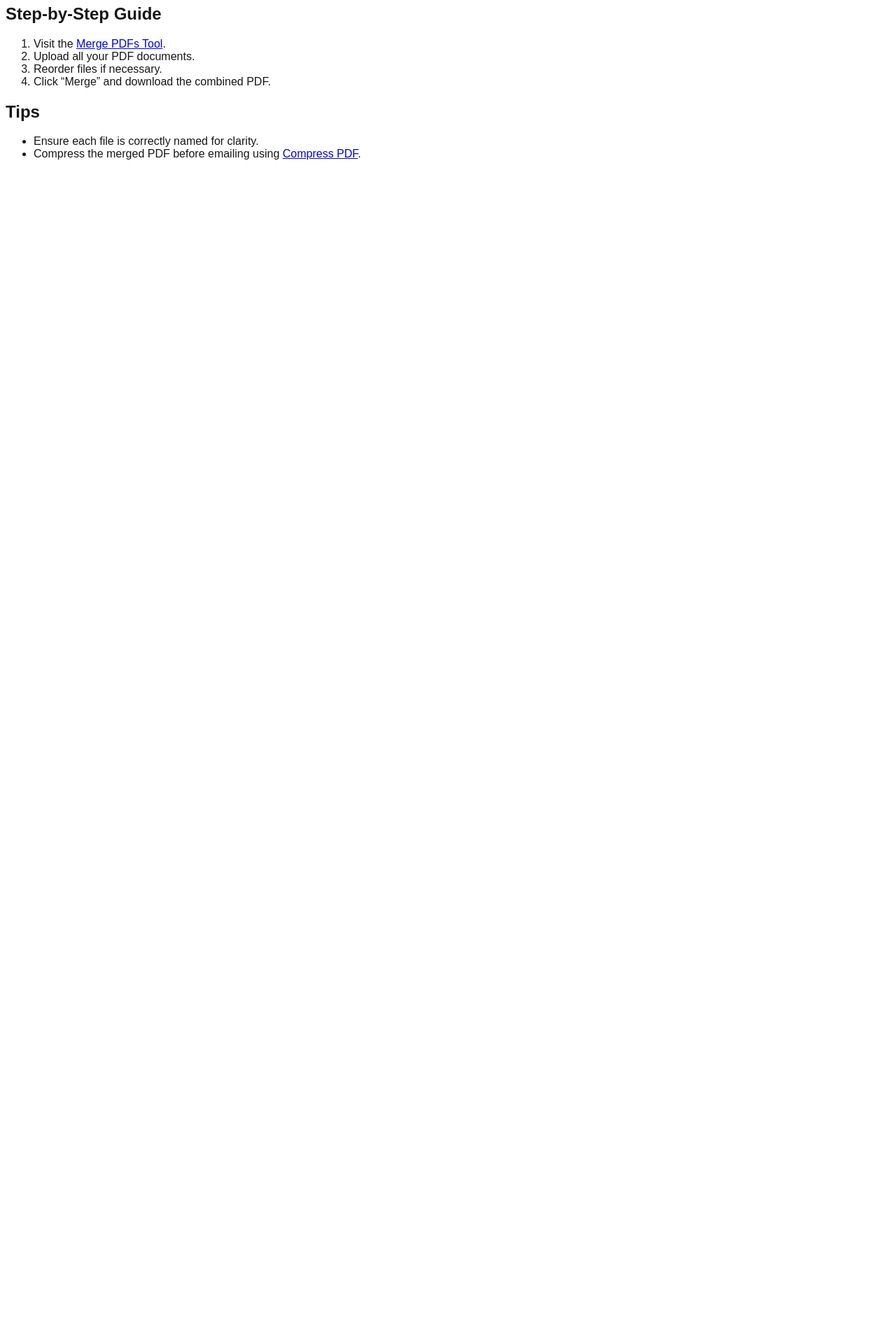
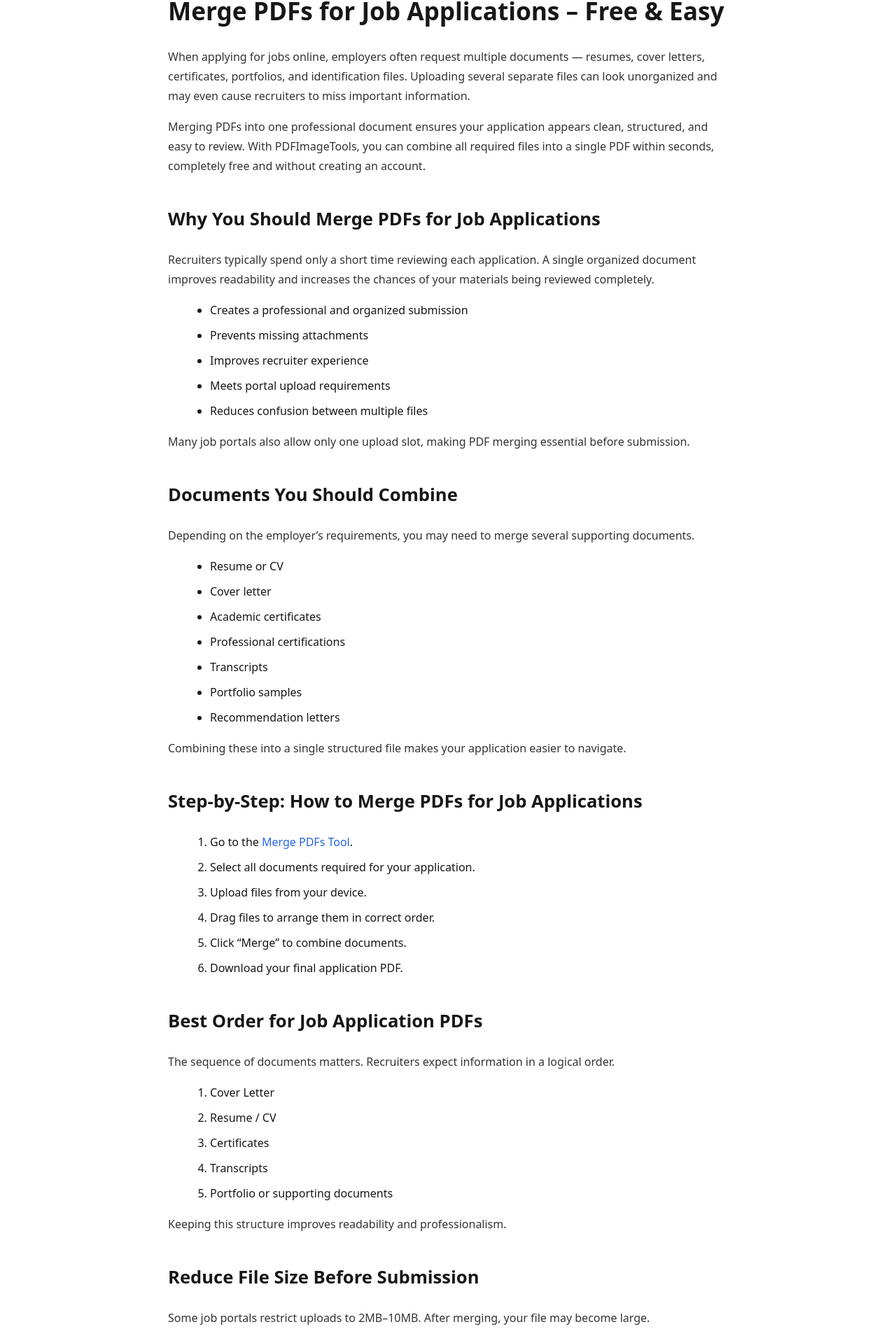
Before and after one commit to Leadmind-Developer/pdfimagetools-vercel, a Next.js app: page /blog/merge-pdfs-job-applications in a window 1280 px wide. Shown: the part 100-2019 px from the top of the page at 70% size. Before the commit the page ends 800 px from the top, so only its background shows below. Built offline with nearby package versions, Linux system fonts and the light colour scheme; no server answers.

Commit message:
Update page.tsx

```diff
--- a/src/app/blog/merge-pdfs-job-applications/page.tsx
+++ b/src/app/blog/merge-pdfs-job-applications/page.tsx
@@ -3,47 +3,339 @@ import Link from "next/link";
 
 export const metadata = {
   title: "Merge PDFs for Job Applications – Free & Easy | PDFImageTools",
-  description: "Learn how to merge multiple PDFs for job applications using free online tools. Combine resumes, certificates, and documents seamlessly.",
+  description:
+    "Learn how to merge multiple PDFs for job applications using free online tools. Combine resumes, certificates, and documents seamlessly.",
 };
 
 export default function MergeJobApplications() {
   const faq = [
-    { "@type":"Question", name:"Can I merge multiple job documents?", acceptedAnswer:{ "@type":"Answer", text:"Yes, PDFImageTools allows merging resumes, certificates, and other PDFs into one file." } },
-    { "@type":"Question", name:"Is it free?", acceptedAnswer:{ "@type":"Answer", text:"Yes, merging PDFs is completely free with no signup required." } }
+    {
+      "@type": "Question",
+      name: "Can I merge multiple job documents?",
+      acceptedAnswer: {
+        "@type": "Answer",
+        text:
+          "Yes, PDFImageTools allows merging resumes, certificates, and other PDFs into one file.",
+      },
+    },
+    {
+      "@type": "Question",
+      name: "Is it free?",
+      acceptedAnswer: {
+        "@type": "Answer",
+        text:
+          "Yes, merging PDFs is completely free with no signup required.",
+      },
+    },
+    {
+      "@type": "Question",
+      name: "What documents should be merged for job applications?",
+      acceptedAnswer: {
+        "@type": "Answer",
+        text:
+          "Common documents include resumes, cover letters, certificates, transcripts, portfolios, and identification documents requested by employers.",
+      },
+    },
+    {
+      "@type": "Question",
+      name: "Will merging reduce file quality?",
+      acceptedAnswer: {
+        "@type": "Answer",
+        text:
+          "No, merging PDFs keeps the original quality intact. You can compress afterward if file size needs reduction.",
+      },
+    },
   ];
 
   return (
     <>
-      <article className="max-w-4xl mx-auto px-4 py-12 leading-relaxed">
+      <article className="article">
 
-        <script type="application/ld+json" dangerouslySetInnerHTML={{ __html: JSON.stringify({
-          "@context":"https://schema.org","@type":"BreadcrumbList","itemListElement":[
-            { "@type":"ListItem", position:1, name:"Home", item:"https://pdfimagetools.app" },
-            { "@type":"ListItem", position:2, name:"Blog", item:"https://pdfimagetools.app/blog" },
-            { "@type":"ListItem", position:3, name:"Merge PDFs for Job Applications", item:"https://pdfimagetools.app/blog/merge-pdfs-job-applications" },
-          ]
-        })}} />
+        {/* Breadcrumb Schema */}
+        <script
+          type="application/ld+json"
+          dangerouslySetInnerHTML={{
+            __html: JSON.stringify({
+              "@context": "https://schema.org",
+              "@type": "BreadcrumbList",
+              itemListElement: [
+                {
+                  "@type": "ListItem",
+                  position: 1,
+                  name: "Home",
+                  item: "https://pdfimagetools.app",
+                },
+                {
+                  "@type": "ListItem",
+                  position: 2,
+                  name: "Blog",
+                  item: "https://pdfimagetools.app/blog",
+                },
+                {
+                  "@type": "ListItem",
+                  position: 3,
+                  name: "Merge PDFs for Job Applications",
+                  item:
+                    "https://pdfimagetools.app/blog/merge-pdfs-job-applications",
+                },
+              ],
+            }),
+          }}
+        />
 
-        <script type="application/ld+json" dangerouslySetInnerHTML={{ __html: JSON.stringify({ "@context":"https://schema.org","@type":"FAQPage","mainEntity":faq }) }} />
+        {/* FAQ Schema */}
+        <script
+          type="application/ld+json"
+          dangerouslySetInnerHTML={{
+            __html: JSON.stringify({
+              "@context": "https://schema.org",
+              "@type": "FAQPage",
+              mainEntity: faq,
+            }),
+          }}
+        />
 
         <h1>Merge PDFs for Job Applications – Free & Easy</h1>
 
-        <p>Merging PDFs helps you submit resumes, cover letters, and certificates as a single document. This avoids confusion and ensures a professional submission.</p>
+        <p>
+          When applying for jobs online, employers often request multiple
+          documents — resumes, cover letters, certificates, portfolios, and
+          identification files. Uploading several separate files can look
+          unorganized and may even cause recruiters to miss important
+          information.
+        </p>
 
-        <h2>Step-by-Step Guide</h2>
+        <p>
+          Merging PDFs into one professional document ensures your application
+          appears clean, structured, and easy to review. With PDFImageTools, you
+          can combine all required files into a single PDF within seconds,
+          completely free and without creating an account.
+        </p>
+
+        <h2>Why You Should Merge PDFs for Job Applications</h2>
+
+        <p>
+          Recruiters typically spend only a short time reviewing each
+          application. A single organized document improves readability and
+          increases the chances of your materials being reviewed completely.
+        </p>
+
+        <ul>
+          <li>Creates a professional and organized submission</li>
+          <li>Prevents missing attachments</li>
+          <li>Improves recruiter experience</li>
+          <li>Meets portal upload requirements</li>
+          <li>Reduces confusion between multiple files</li>
+        </ul>
+
+        <p>
+          Many job portals also allow only one upload slot, making PDF merging
+          essential before submission.
+        </p>
+
+        <h2>Documents You Should Combine</h2>
+
+        <p>
+          Depending on the employer’s requirements, you may need to merge several
+          supporting documents.
+        </p>
+
+        <ul>
+          <li>Resume or CV</li>
+          <li>Cover letter</li>
+          <li>Academic certificates</li>
+          <li>Professional certifications</li>
+          <li>Transcripts</li>
+          <li>Portfolio samples</li>
+          <li>Recommendation letters</li>
+        </ul>
+
+        <p>
+          Combining these into a single structured file makes your application
+          easier to navigate.
+        </p>
+
+        <h2>Step-by-Step: How to Merge PDFs for Job Applications</h2>
+
         <ol>
-          <li>Visit the <Link href="/combine-pdfs">Merge PDFs Tool</Link>.</li>
-          <li>Upload all your PDF documents.</li>
-          <li>Reorder files if necessary.</li>
-          <li>Click “Merge” and download the combined PDF.</li>
+          <li>
+            Go to the{" "}
+            <Link href="/combine-pdfs">Merge PDFs Tool</Link>.
+          </li>
+          <li>Select all documents required for your application.</li>
+          <li>Upload files from your device.</li>
+          <li>Drag files to arrange them in correct order.</li>
+          <li>Click “Merge” to combine documents.</li>
+          <li>Download your final application PDF.</li>
         </ol>
 
-        <h2>Tips</h2>
+        <h2>Best Order for Job Application PDFs</h2>
+
+        <p>
+          The sequence of documents matters. Recruiters expect information in a
+          logical order.
+        </p>
+
+        <ol>
+          <li>Cover Letter</li>
+          <li>Resume / CV</li>
+          <li>Certificates</li>
+          <li>Transcripts</li>
+          <li>Portfolio or supporting documents</li>
+        </ol>
+
+        <p>
+          Keeping this structure improves readability and professionalism.
+        </p>
+
+        <h2>Reduce File Size Before Submission</h2>
+
+        <p>
+          Some job portals restrict uploads to 2MB–10MB. After merging, your
+          file may become large.
+        </p>
+
+        <p>
+          Use the{" "}
+          <Link href="/compress-pdf">Compress PDF tool</Link> to reduce file size
+          without noticeable quality loss.
+        </p>
+
+        <h2>Common Mistakes to Avoid</h2>
+
         <ul>
-          <li>Ensure each file is correctly named for clarity.</li>
-          <li>Compress the merged PDF before emailing using <Link href="/compress-pdf">Compress PDF</Link>.</li>
+          <li>Uploading documents separately when one file is required</li>
+          <li>Incorrect document order</li>
+          <li>Large file sizes causing upload failures</li>
+          <li>Unreadable scans</li>
+          <li>Missing important certificates</li>
         </ul>
+
+        <h2>Benefits of Using an Online PDF Merger</h2>
+
+        <p>
+          Online tools eliminate the need for complicated software installations
+          and work across devices.
+        </p>
+
+        <ul>
+          <li>No downloads required</li>
+          <li>Works on phone, tablet, or laptop</li>
+          <li>Fast processing</li>
+          <li>Free unlimited usage</li>
+          <li>Simple drag-and-drop interface</li>
+        </ul>
+
+        <h2>Mobile Job Applications Made Easy</h2>
+
+        <p>
+          Many candidates now apply for jobs directly from their phones.
+          PDFImageTools works smoothly on mobile browsers, allowing you to merge
+          documents even when applying via email or LinkedIn.
+        </p>
+
+        <p>
+          This is especially helpful when submitting applications quickly after
+          discovering new opportunities.
+        </p>
+
+        <h2>Security and Privacy</h2>
+
+        <p>
+          Job documents often contain personal information. Secure online tools
+          process files using encrypted connections and automatically remove
+          uploads after processing.
+        </p>
+
+        <p>
+          This ensures your certificates, identification, and personal details
+          remain protected.
+        </p>
+
+        <h2>Pro Tips to Make Your Application Stand Out</h2>
+
+        <ul>
+          <li>Use consistent fonts across documents</li>
+          <li>Name your final file professionally (e.g., John-Doe-Application.pdf)</li>
+          <li>Ensure pages are upright and readable</li>
+          <li>Avoid duplicate pages</li>
+          <li>Preview before sending</li>
+        </ul>
+
+        <h2>When NOT to Merge Documents</h2>
+
+        <p>
+          Some employers request separate uploads for automated processing
+          systems. Always check instructions before merging.
+        </p>
+
+        <p>
+          If multiple uploads are allowed, merging is still helpful for email
+          submissions or networking outreach.
+        </p>
+
+        <h2>Frequently Asked Questions</h2>
+
+        <h3>Can I merge scanned certificates?</h3>
+        <p>Yes, scanned PDFs merge normally without affecting clarity.</p>
+
+        <h3>Does merging change formatting?</h3>
+        <p>No, original formatting remains unchanged.</p>
+
+        <h3>Can I reorder pages later?</h3>
+        <p>
+          Yes, simply merge again and rearrange documents as needed.
+        </p>
+
+        <h2>Final Thoughts</h2>
+
+        <p>
+          A well-organized application significantly improves your professional
+          presentation. Merging PDFs ensures recruiters receive everything they
+          need in one clear, structured file.
+        </p>
+
+        <p>
+          Instead of sending multiple attachments, combine your resume,
+          certificates, and supporting documents into a single polished PDF.
+        </p>
+
+        <p>
+          Start now using the{" "}
+          <Link href="/combine-pdfs">free Merge PDFs tool</Link> and submit your
+          next job application with confidence.
+        </p>
+
       </article>
+
+      <style>{`
+        .article {
+          max-width: 800px;
+          margin: 0 auto;
+          padding: 48px 20px;
+          line-height: 1.75;
+          font-family: system-ui, -apple-system, sans-serif;
+        }
+
+        h1 { font-size: 2.2rem; margin-bottom: 20px; }
+        h2 { margin-top: 40px; font-size: 1.6rem; }
+        h3 { margin-top: 24px; font-size: 1.25rem; }
+
+        p { margin: 16px 0; color: #333; }
+
+        ul, ol { margin: 16px 0 16px 20px; }
+
+        li { margin-bottom: 8px; }
+
+        a {
+          color: #2563eb;
+          text-decoration: none;
+        }
+
+        a:hover {
+          text-decoration: underline;
+        }
+      `}</style>
     </>
   );
 }
```
